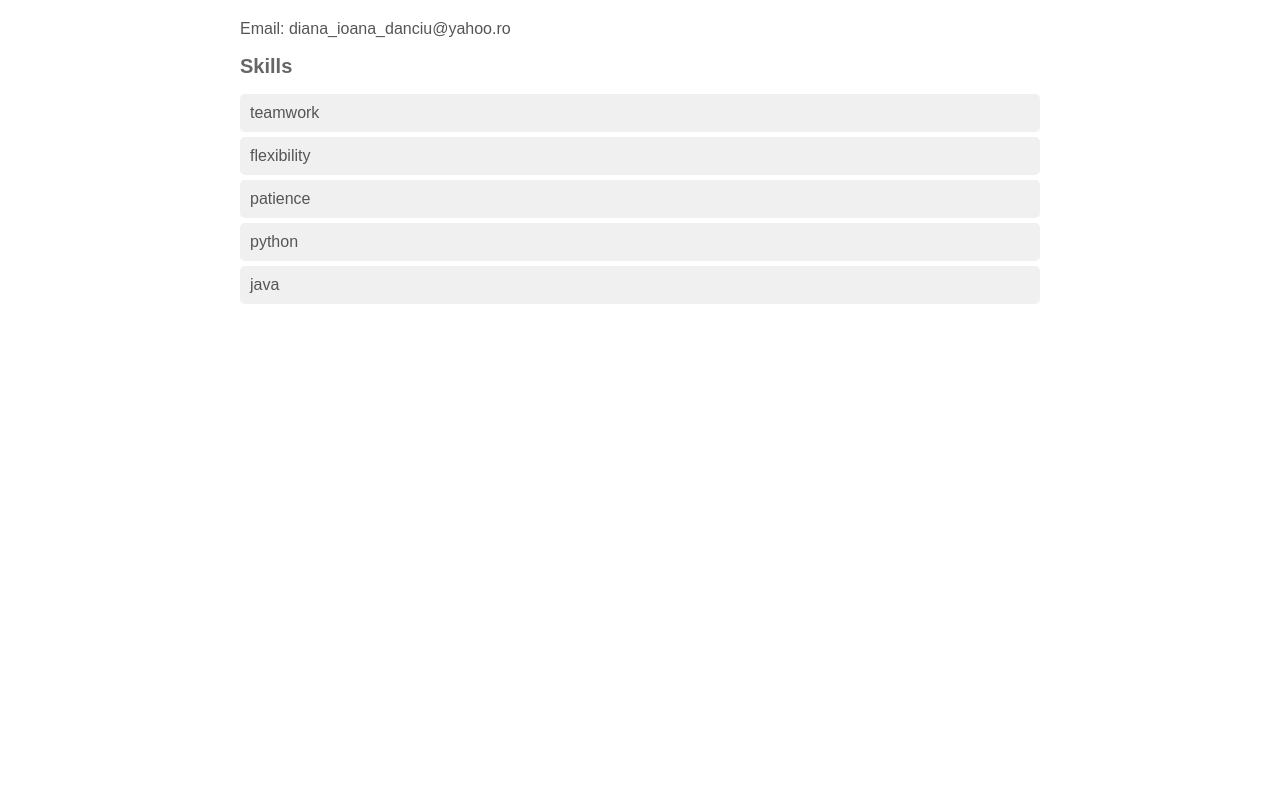
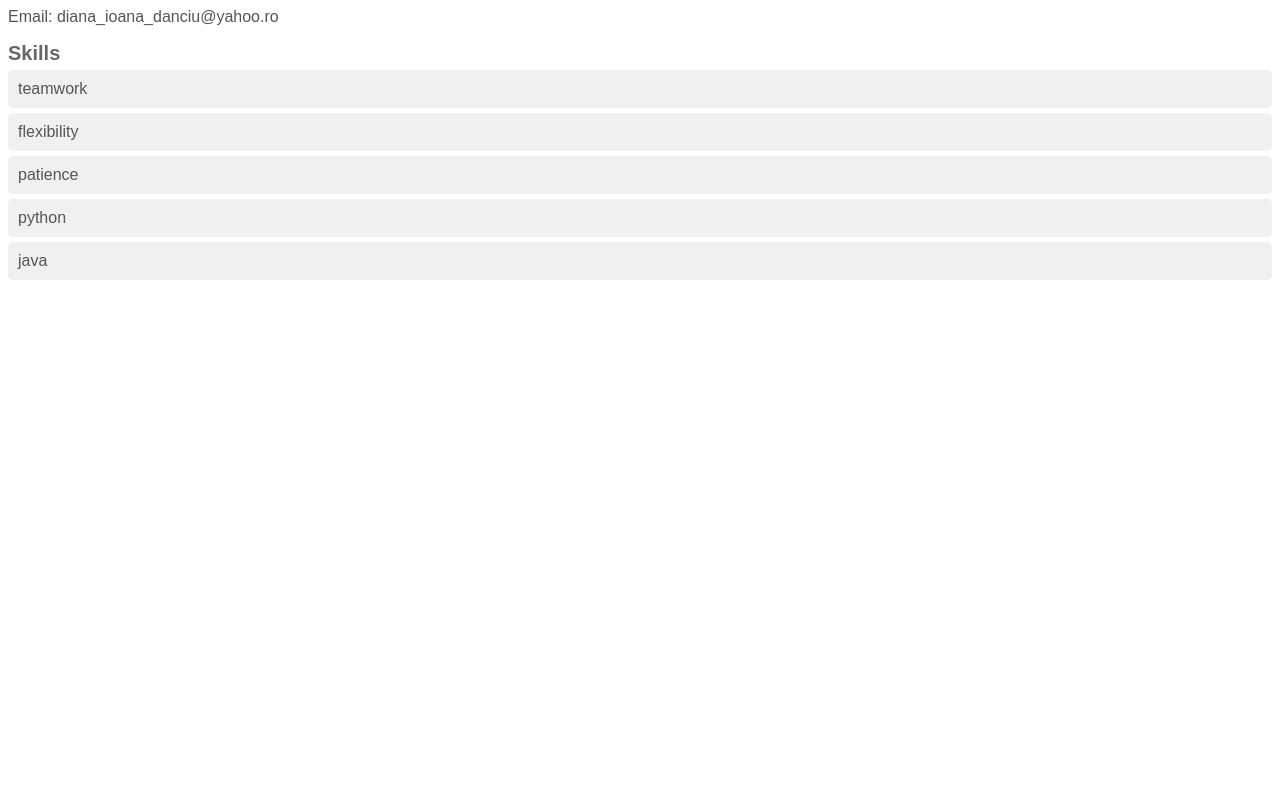
Before and after one commit to 912-Danciu-Diana/RecruitApp, a Django app: template cvGenerator/templates/cv_template.html in a window 1280 px wide. Run offline with Django 4.2, Linux system fonts and the light colour scheme; the template is opened without the code that fills it: values that come from a table or form of the project are taken from there, others are empty; a user stored in the database is signed in; data comes from the database, SQL or seed files in the repository.

Commit message:
change template

```diff
--- a/cvGenerator/templates/cv_template.html
+++ b/cvGenerator/templates/cv_template.html
@@ -4,9 +4,6 @@
     <style>
         body {
             font-family: Arial, sans-serif;
-            padding: 20px;
-            max-width: 800px;
-            margin: auto;
         }
         h1 {
             font-size: 24px;
@@ -15,6 +12,7 @@
         h2 {
             font-size: 20px;
             color: #666;
+            margin: 0;
         }
         p, ul {
             color: #555;
@@ -22,6 +20,7 @@
         ul {
             list-style-type: none;
             padding: 0;
+            margin: 0;
         }
         li {
             background-color: #f0f0f0;
```
